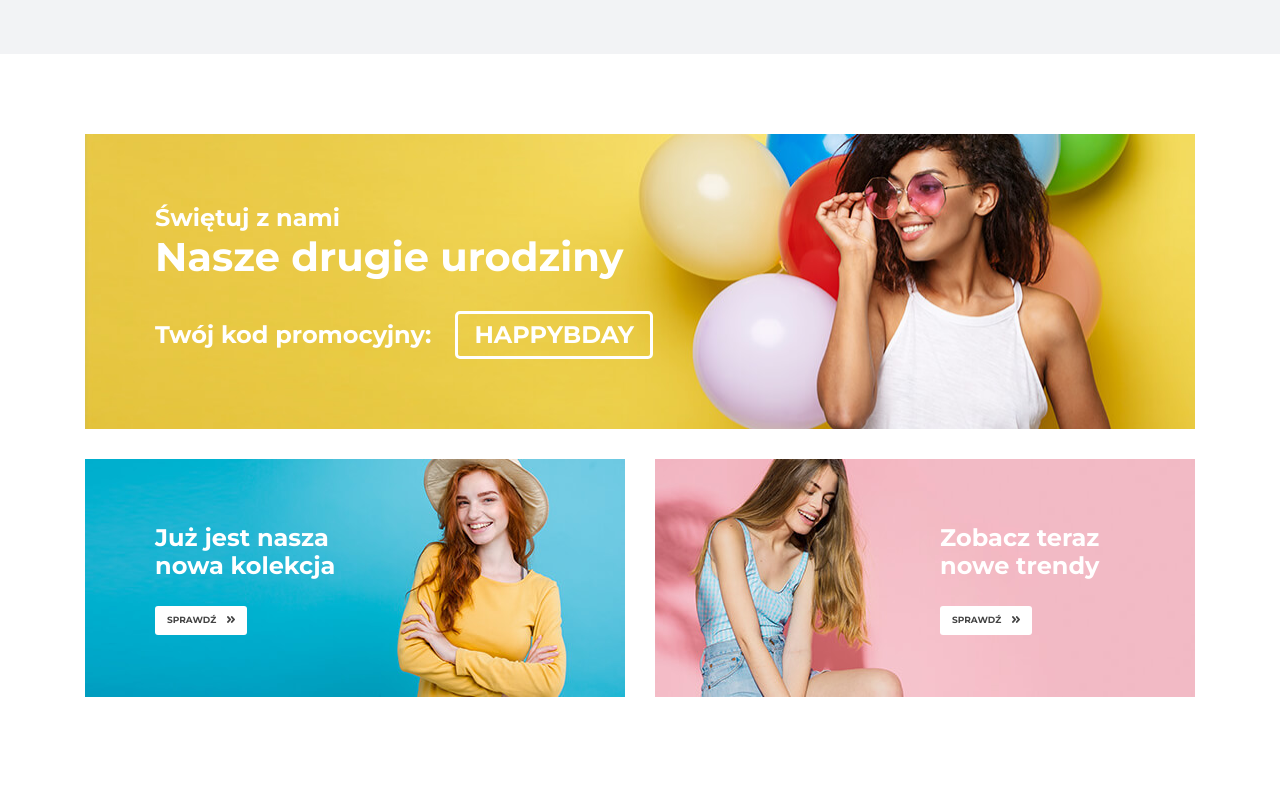
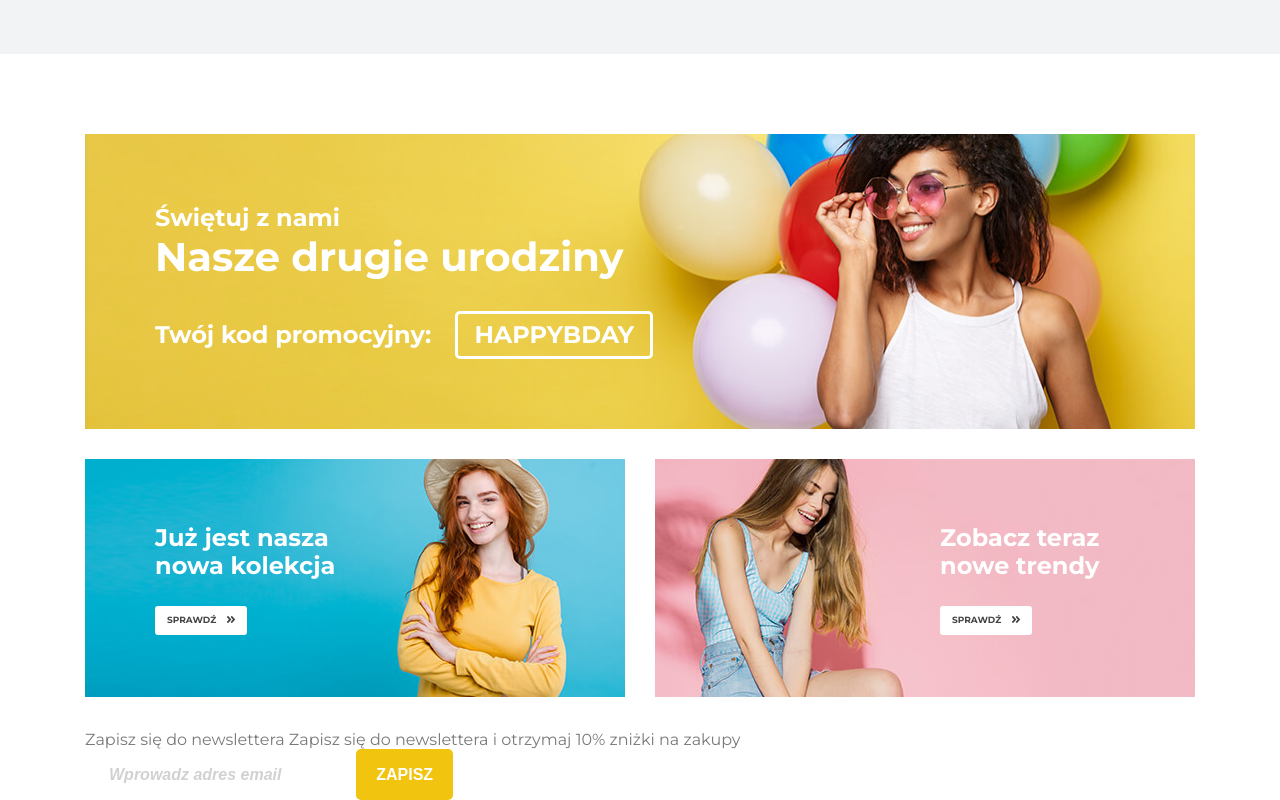
Before and after one commit to imediasystem/Sklep, a website: page index.html in a window 1280 px wide. Shown: the part 1669-2469 px from the top of the page. Before the commit the page ends 2399 px from the top, so only its background shows below. Drawn offline with Linux system fonts and the light colour scheme.

Commit message:
Newsletter Part 1

```diff
--- a/index.html
+++ b/index.html
@@ -275,7 +275,27 @@
             </div>
         </div>
 
-
+        <!-- newsletter -->
+        <div class="o-container">
+            <div class="t-newsletter">
+                <div class="o-row">
+                    <div class="o-col">
+                        <div class="t-newsletter__wrapper">
+                            <div class="t-newsletter__info">
+                                <span class="t-newsletter__heading">Zapisz się do newslettera</span>
+                                <span class="t-newsletter__subheading">Zapisz się do newslettera i otrzymaj 10% zniżki na zakupy</span>
+                            </div>
+                            <div class="t-newsletter__form">
+                                <form action="">
+                                    <input class="c-input c-input--newsletter t-newsletter__input" type="email" placeholder="Wprowadz adres email">
+                                    <input class="c-btn c-btn--accent t-newsletter__submit" type="submit" value="Zapisz">
+                                </form>
+                            </div>
+                        </div>
+                    </div>
+                </div>
+            </div>
+        </div>
 
 
 
```
